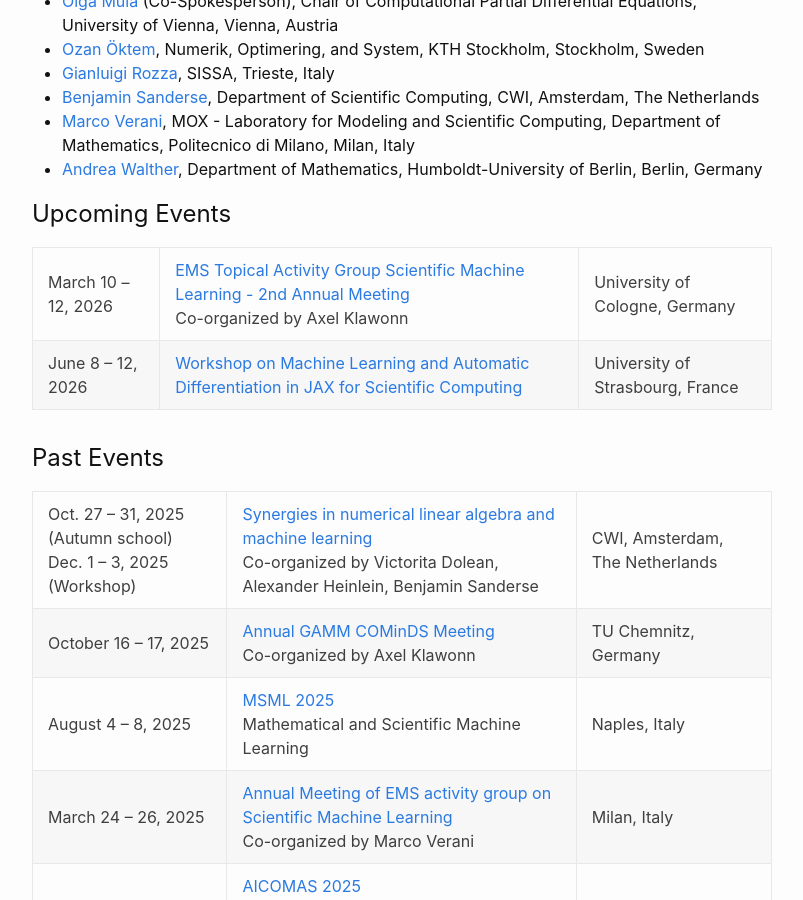
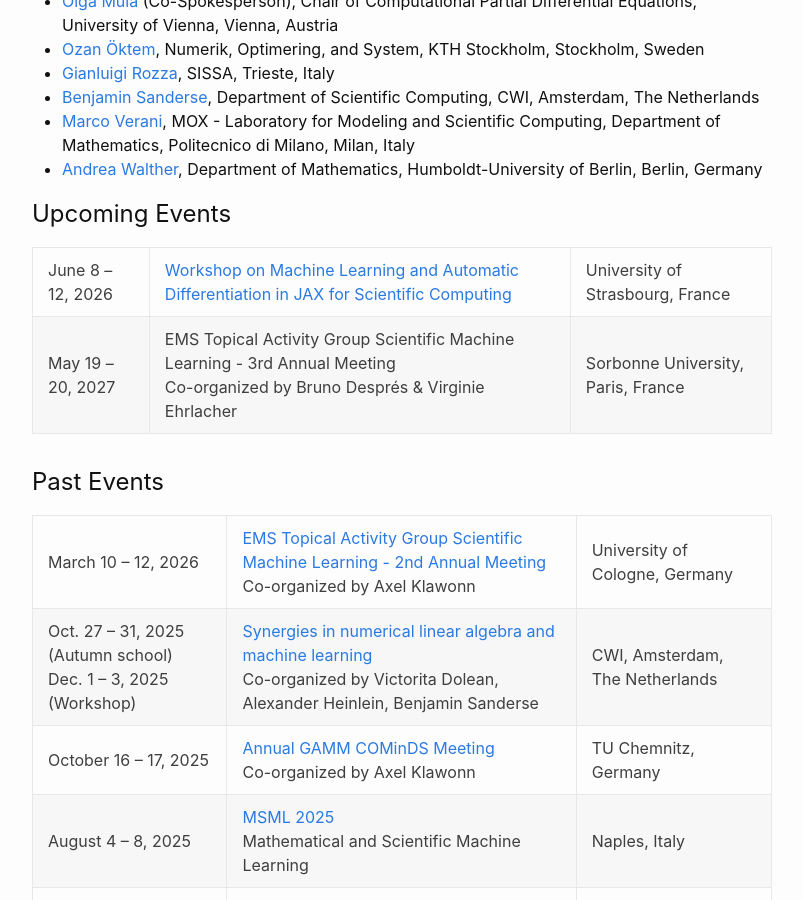
Before and after one commit to EMS-TAG-SciML/ems-tag-sciml.github.io, a Jekyll site: the page built from index.md, in a window 1280 px wide and 900 px high, scrolled down 2681 px. Shown: the whole window, without its empty margins (238-1041 px from the left). Built offline with Jekyll 4.4.1, drawn with Linux system fonts in a browser that asks for light colours.

Commit message:
Move event to past events and add new event

```diff
--- a/index.md
+++ b/index.md
@@ -73,11 +73,12 @@ You can unsubscribe from the mailing list via the same website (at the bottom of
 
 ## Upcoming Events
 
-| March 10 – 12, 2026 | <a href="https://cds.uni-koeln.de/en/workshops/ems-tag-sciml/save-the-date" target="_blank">EMS Topical Activity Group Scientific Machine Learning - 2nd Annual Meeting</a><br/> Co-organized by Axel Klawonn | University of Cologne, Germany |
 | June 8 – 12, 2026 | <a href="https://majsc2026.pages.math.unistra.fr/" target="_blank">Workshop on Machine Learning and Automatic Differentiation in JAX for Scientific Computing</a> | University of Strasbourg, France |
+| May 19 – 20, 2027 | EMS Topical Activity Group Scientific Machine Learning - 3rd Annual Meeting<br/> Co-organized by Bruno Després & Virginie Ehrlacher | Sorbonne University, Paris, France |
 
 ## Past Events
 
+| March 10 – 12, 2026 | <a href="https://cds.uni-koeln.de/en/workshops/ems-tag-sciml/save-the-date" target="_blank">EMS Topical Activity Group Scientific Machine Learning - 2nd Annual Meeting</a><br/> Co-organized by Axel Klawonn | University of Cologne, Germany |
 | Oct. 27 – 31, 2025 (Autumn school) <br/> Dec. 1 – 3, 2025 (Workshop) | <a href="https://www.cwi.nl/en/education/semester-programmes/cwi-research-semester-programs/synergies-in-numerical-linear-algebra-and-machine-learning/" target="_blank">Synergies in numerical linear algebra and machine learning</a><br/> Co-organized by Victorita Dolean, Alexander Heinlein, Benjamin Sanderse | CWI, Amsterdam, The Netherlands |
 | October 16 – 17, 2025 | <a href="https://www.chemnitz-am.de/gamm-cmds2025/" target="_blank">Annual GAMM COMinDS Meeting</a><br/> Co-organized by Axel Klawonn | TU Chemnitz, Germany |
 | August 4 – 8, 2025 | <a href="https://sites.google.com/view/msml2025/home" target="_blank">MSML 2025</a><br/> Mathematical and Scientific Machine Learning | Naples, Italy |
```
